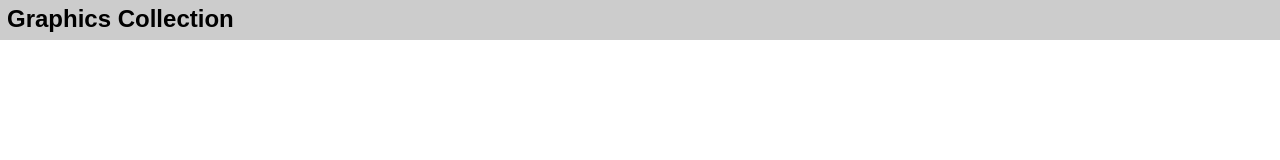
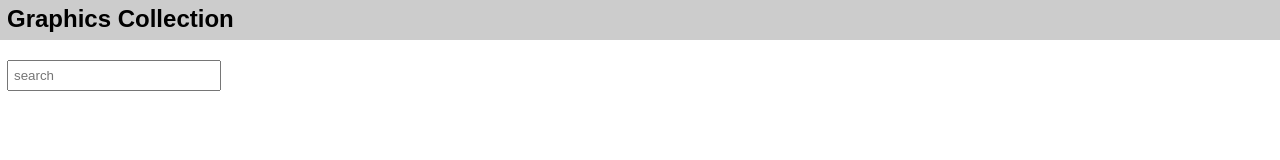
Before and after one commit to marijer/graphics-collection, a website: page index.html in a window 1280 px wide. Drawn offline with nearby package versions, Linux system fonts and the light colour scheme.

Commit message:
updated query prarams, set it up on search

```diff
--- a/app.js
+++ b/app.js
@@ -38,7 +38,7 @@ var object_json;
 	connection.query('SELECT * from graphics', function(err, rows, fields) {
 	  if (err) throw err;
 
-	 // console.log('first data row: ', rows[0]);
+	  console.log('first data row: ', rows[0]);
 	   object_json = rows;
 	});
 
--- a/bower.json
+++ b/bower.json
@@ -13,6 +13,7 @@
     "backbone": "~1.1.0",
     "jquery": "~2.0.3",
     "underscore": "~1.5.2",
-    "d3": "~3.3.9"
+    "d3": "~3.3.9",
+    "backbone-query-parameters": "~0.2.4"
   }
 }
--- a/css/main.css
+++ b/css/main.css
@@ -18,14 +18,33 @@ header h2 {
 	margin: 0;
 }
 
+.content-wrapper {
+	overflow: hidden;
+}
+
+/* graphics-container */
 
 article {
 	width: 300px;
 	height: 190px;
-	margin: 14px 7px 0;
+	margin: 14px 25px 0;
 	float: left;
 }
 
 article h2 {
 	font-size: 12px;
 }
+
+/* filter */
+
+.filter-wrapper {
+	width: 200px;
+	height: 1000px;
+	float: left;
+	margin: 20px 7px;
+}
+
+input[type="text"] {
+	padding: 6px 5px;
+	width: 100%;
+}
--- a/index.html
+++ b/index.html
@@ -40,6 +40,7 @@
 		<script src="/bower_components/jquery/jquery.js"> </script>
 		<script src="/bower_components/backbone/backbone.js"> </script>
 		<script src="/bower_components/handlebars/handlebars.js"> </script>
+  		<script src="/bower_components/backbone-query-parameters/backbone.queryparams.js"></script>
 
 		<!-- custom -->
 		<script src="/js/main.js"> </script>
--- a/js/collections/graphics.js
+++ b/js/collections/graphics.js
@@ -1,4 +1,10 @@
 APP.Graphics = Backbone.Collection.extend ( {
 	model: APP.graphic,
-	url: "graphics"
+	url: "graphics",
+
+    order_by_default: function() {
+        this._order_by = 'title';
+        this.sort();
+    }
+
 })
--- a/js/routers/router.js
+++ b/js/routers/router.js
@@ -1,17 +1,27 @@
 APP.Router = Backbone.Router.extend({
 
 	routes: {
-       "graphics"               :   "renderGraphics",
-       "users(/:foo)"           :   "renderUser",
+       "graphics(/*querystring)"    :   "renderGraphics",
+       "users(/:foo)"               :   "renderUser"
   	},
 
-   renderGraphics : function () {
-      console.log ("render graphics was hit");
+    events : {
+
+    },
+
+    initialize:function () {
+      var search = new APP.SearchView();
+      $('.filter-wrapper').append(search.$el);
+    },
+
+   renderGraphics : function (bar, params) {
+      console.log ("route is triggered");
 
       APP.graphics = new APP.Graphics();
 
       APP.graphics.fetch({
          success: function (collection, response, options) {
+
 
             APP.graphicView3 = new APP.GraphicView ({
                collection:  collection
@@ -45,4 +55,4 @@ APP.Router = Backbone.Router.extend({
 });
 
 APP.router = new APP.Router();
-Backbone.history.start ({ root: "/"});
+Backbone.history.start ({ pushState: true });
--- a/js/views/graphicView.js
+++ b/js/views/graphicView.js
@@ -2,15 +2,16 @@ APP.GraphicView = Backbone.View.extend ({
 	tagName: "div",  // default setting
 	className: "article-wrapper",
 
-	events: {
-		"click .date": "onClickData"
+	initialize: function() {
+		this.collection.on('sort', this.render, this);
+		this.on("change:filterType", this.filterByType, this);
 	},
 
-	render: function () {
+	render: function() {
 		this.renderGraphics();
 	},
 
-	renderGraphics: function () {
+	renderGraphics: function() {
 		this.collection.each(this.addOne, this);
         	return this;
 	},
@@ -20,12 +21,6 @@ APP.GraphicView = Backbone.View.extend ({
             model: model
         });
         this.$el.append(graphicItemView.render().el);
-    },
-
-	onClickData: function ( e ) {
-		var element = $(e.currentTarget);
-		element.addClass('clicked');
-	},
-
+    }
 
 })
--- a/js/views/searchView.js
+++ b/js/views/searchView.js
@@ -1,22 +1,43 @@
 // not working properly at the moment
 
-APP.GraphicView = Backbone.View.extend ({
+APP.SearchView = Backbone.View.extend ({
 	tagName: "div",  // default setting
 	className: "filter",
 
 	template: Handlebars.compile(
 		'<div class="search">' +
-		'<input type="text" >' +
+			'<input class="search-input" type="text" placeholder="search" >' +
 		'</div>'
 	),
 
 	events: {
+		"keyup .search": "onSearch"
+	},
 
+	initialize: function () {
+		this.render();
 	},
 
 	render: function () {
 		this.$el.html(this.template);
+		return this;
+	},
+
+	onSearch: function () {
+		var key = $('.search-input').val();
+
+		var temp = Backbone.history.getQueryParameters();
+		temp.q = key;
+		temp= APP.router.toFragment("graphics", temp);
+
+		APP.router.navigate (temp, {trigger: true});
+		 Backbone.history.checkUrl();
+		/*
+		APP.router.toFragment("graphics", {bar: "bye", new: "category"})
+		APP.router._toQueryString({"bar":"bye", new: "category2"})
+
+		debounce > sets a delay
+		*/
 	}
 
-
 })
--- a/js/views/userView.js
+++ b/js/views/userView.js
@@ -5,7 +5,7 @@ APP.userView = Backbone.View.extend ({
 	template: Handlebars.compile(
 		'<div>' +
 		'<h1>{{name}}</h1>' +
-		'<span class="hi">{{id}}</span' +
+		'<span class="hi">{{id}}</span>' +
 		'</div>'
 	),
 
```
